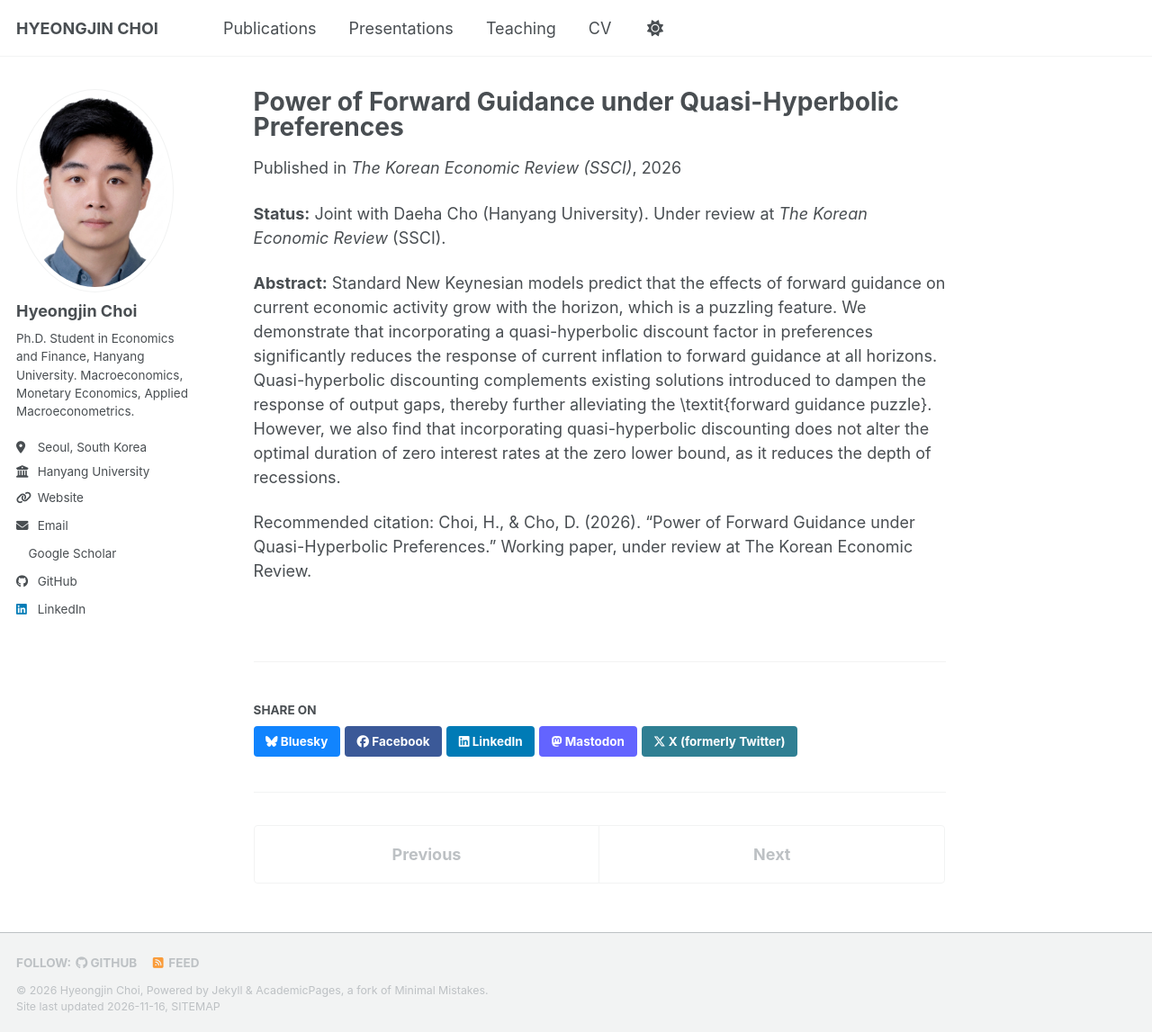
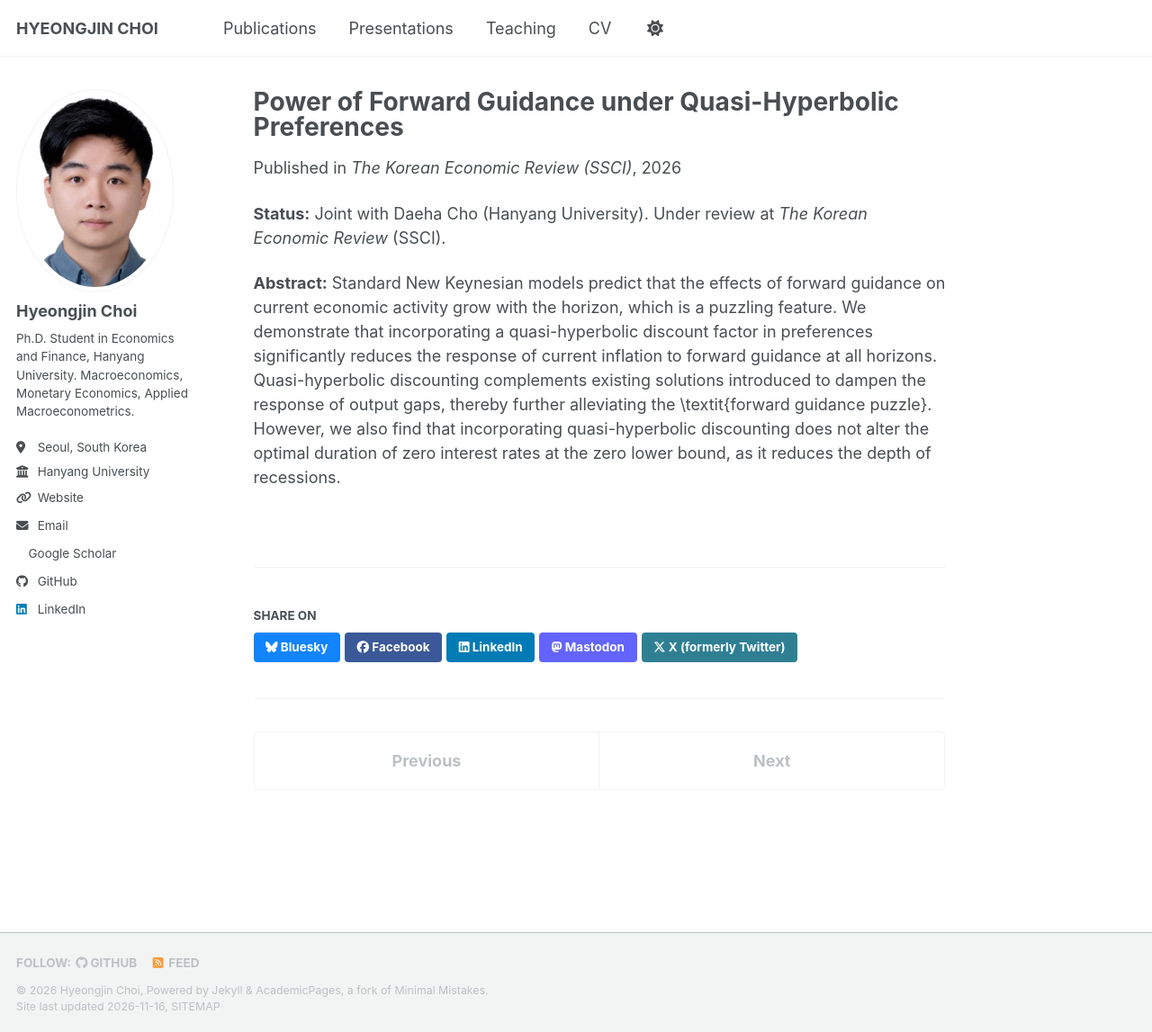
Before and after one commit to ioi0403/ioi0403.github.io, a Jekyll site: the page built from _publications/2026-01-02-forward-guidance-quasi-hyperbolic.md, in a window 1280 px wide and 1147 px high. Shown: the whole window at 90% size. Built offline with Jekyll 4.4.1, drawn with Linux system fonts in a browser that asks for light colours; a style sheet for code colours, icons or effects is not loaded.

Commit message:
Update 2026-01-02-forward-guidance-quasi-hyperbolic.md

```diff
--- a/_publications/2026-01-02-forward-guidance-quasi-hyperbolic.md
+++ b/_publications/2026-01-02-forward-guidance-quasi-hyperbolic.md
@@ -13,5 +13,3 @@ paperurl: '/files/forward-guidance-paper.pdf'
 **Status:** Joint with Daeha Cho (Hanyang University). Under review at *The Korean Economic Review* (SSCI).
 
 **Abstract:** Standard New Keynesian models predict that the effects of forward guidance on current economic activity grow with the horizon, which is a puzzling feature. We demonstrate that incorporating a quasi-hyperbolic discount factor in preferences significantly reduces the response of current inflation to forward guidance at all horizons. Quasi-hyperbolic discounting complements existing solutions introduced to dampen the response of output gaps, thereby further alleviating the \textit{forward guidance puzzle}. However, we also find that incorporating quasi-hyperbolic discounting does not alter the optimal duration of zero interest rates at the zero lower bound, as it reduces the depth of recessions.
-
-Recommended citation: Choi, H., & Cho, D. (2026). "Power of Forward Guidance under Quasi-Hyperbolic Preferences." Working paper, under review at The Korean Economic Review.
```
